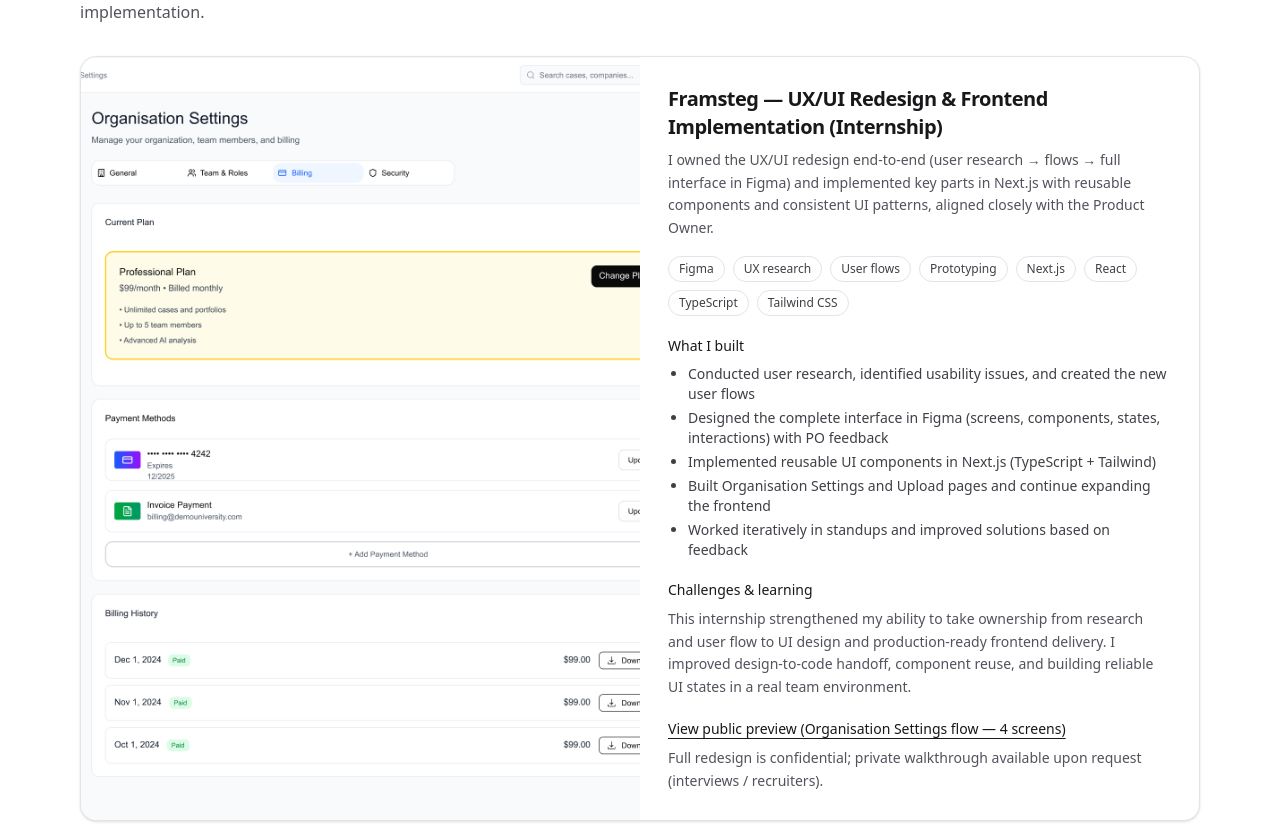
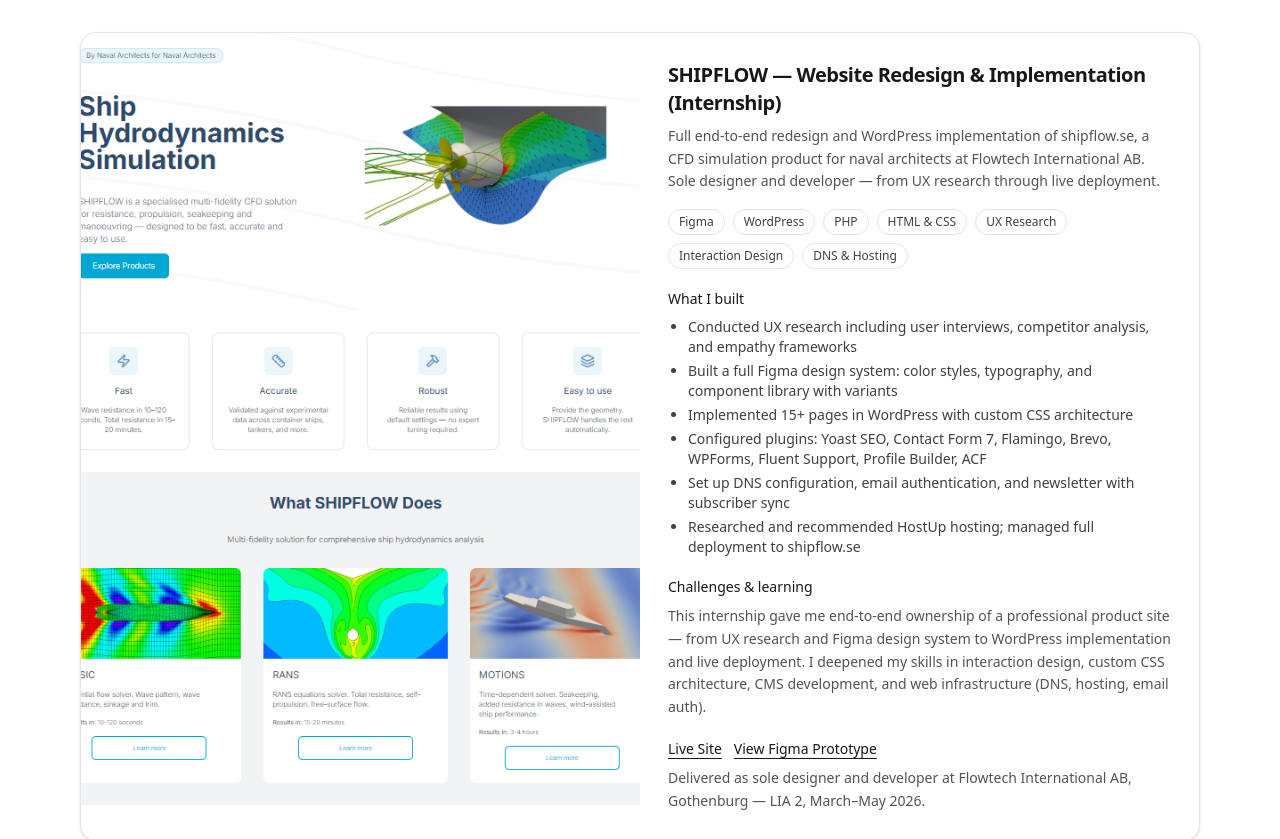
Before and after one commit to FBetulDemir/betul-portfolio, a Next.js app: page / in a window 1280 px wide. Shown: the part 744-1583 px from the top of the page. Built offline with nearby package versions, Linux system fonts and the light colour scheme.

Commit message:
Add new project "SHIPFLOW" with details and images; update skills section

```diff
--- a/app/components/Projects.tsx
+++ b/app/components/Projects.tsx
@@ -6,7 +6,7 @@
   title: string;
   description: string;
   image: string;
-  imageFit?: "cover" | "contain";
+  imagePosition?: string;
   tech: string[];
   bullets: string[];
   learning: string;
@@ -16,10 +16,50 @@
 
 const projects: Project[] = [
   {
+    title: "SHIPFLOW — Website Redesign & Implementation (Internship)",
+    description:
+      "Full end-to-end redesign and WordPress implementation of shipflow.se, a CFD simulation product for naval architects at Flowtech International AB. Sole designer and developer — from UX research through live deployment.",
+    image: "/projects/flowtech.png",
+    imagePosition: "top",
+    tech: [
+      "Figma",
+      "WordPress",
+      "PHP",
+      "HTML & CSS",
+      "UX Research",
+      "Interaction Design",
+      "DNS & Hosting",
+    ],
+    bullets: [
+      "Conducted UX research including user interviews, competitor analysis, and empathy frameworks",
+      "Built a full Figma design system: color styles, typography, and component library with variants",
+      "Implemented 15+ pages in WordPress with custom CSS architecture",
+      "Configured plugins: Yoast SEO, Contact Form 7, Flamingo, Brevo, WPForms, Fluent Support, Profile Builder, ACF",
+      "Set up DNS configuration, email authentication, and newsletter with subscriber sync",
+      "Researched and recommended HostUp hosting; managed full deployment to shipflow.se",
+    ],
+    learning:
+      "This internship gave me end-to-end ownership of a professional product site — from UX research and Figma design system to WordPress implementation and live deployment. I deepened my skills in interaction design, custom CSS architecture, CMS development, and web infrastructure (DNS, hosting, email auth).",
+    links: [
+      { label: "Live Site", href: "https://shipflow.se/" },
+      {
+        label: "View Figma Prototype",
+        href: "https://www.figma.com/proto/Io3wM3K8qWZKrRe4E5V75d/Flowtech?node-id=24-337&m=dev&scaling=scale-down&content-scaling=fixed&starting-point-node-id=24%3A337&page-id=0%3A1&show-proto-sidebar=1&t=zNurRvaGoc9YCr00-1",
+      },
+    ],
+    notes: [
+      {
+        text: "Delivered as sole designer and developer at Flowtech International AB, Gothenburg — LIA 2, March–May 2026.",
+      },
+    ],
+  },
+
+  {
     title: "Framsteg — UX/UI Redesign & Frontend Implementation (Internship)",
     description:
       "I owned the UX/UI redesign end-to-end  (user research → flows → full interface in Figma) and implemented key parts in Next.js with reusable components and consistent UI patterns, aligned closely with the Product Owner.",
     image: "/projects/figma-organisation.png",
+    imagePosition: "top",
     tech: [
       "Figma",
       "UX research",
@@ -57,7 +97,6 @@
     description:
       "A two-person household chore tracker where recurring chores are assigned points based on difficulty. Members complete chores, earn points, and compete on a leaderboard with weekly/monthly/all-time views.",
     image: "/projects/choresApp.png",
-    imageFit: "contain",
     tech: [
       "Next.js",
       "TypeScript",
@@ -171,8 +210,7 @@
           Selected Projects
         </h2>
         <p className="mt-2 text-zinc-600">
-          A focused selection of work demonstrating frontend development, UX
-          thinking, and practical product implementation.
+          Work spanning UX research, product design, and frontend development.
         </p>
       </div>
 
@@ -184,14 +222,12 @@
             <div className="grid gap-0 md:grid-cols-2">
               {/* Image placeholder */}
 
-              <div className="relative min-h-[220px] overflow-hidden rounded-t-2xl bg-zinc-100 md:rounded-l-2xl md:rounded-tr-none">
+              <div className="relative min-h-55 overflow-hidden rounded-t-2xl bg-zinc-100 md:rounded-l-2xl md:rounded-tr-none">
                 <Image
                   src={p.image}
                   alt={`${p.title} preview`}
                   fill
-                  className={
-                    p.imageFit === "contain" ? "object-contain" : "object-cover"
-                  }
+                  className={`object-cover ${p.imagePosition === "top" ? "object-top" : "object-center"}`}
                   sizes="(min-width: 768px) 50vw, 100vw"
                 />
               </div>
--- a/app/components/Skills.tsx
+++ b/app/components/Skills.tsx
@@ -41,6 +41,7 @@
               "HTML & CSS",
               "Tailwind CSS",
               "Responsive layout & design systems",
+              "WordPress (custom CSS, theme & plugin configuration)",
             ]}
           />
           <Block
@@ -67,8 +68,9 @@
           <Block
             title="UX & Collaboration"
             items={[
-              "Figma (wireframes, prototypes, UI)",
-              "User flow mapping",
+              "Figma (design systems, components, wireframes, prototypes)",
+              "UX research (user interviews, competitor analysis, empathy frameworks)",
+              "User flow & interaction design",
               "Accessibility basics",
               "Design-to-code handoff",
               "AI-assisted development workflow",
@@ -76,11 +78,19 @@
           />
         </div>
 
-        <div className="mt-10 rounded-2xl border border-zinc-200 bg-white p-6 shadow-sm">
-          <p className="text-sm text-zinc-700">
-            <span className="font-semibold text-zinc-900">Backend basics:</span>{" "}
-            Node.js/Express, REST APIs, CORS, Amazon DynamoDB
-          </p>
+        <div className="mt-10 space-y-3">
+          <div className="rounded-2xl border border-zinc-200 bg-white p-6 shadow-sm">
+            <p className="text-sm text-zinc-700">
+              <span className="font-semibold text-zinc-900">Backend basics:</span>{" "}
+              Node.js/Express, REST APIs, CORS, Amazon DynamoDB, PHP basics
+            </p>
+          </div>
+          <div className="rounded-2xl border border-zinc-200 bg-white p-6 shadow-sm">
+            <p className="text-sm text-zinc-700">
+              <span className="font-semibold text-zinc-900">Web infrastructure:</span>{" "}
+              DNS configuration, email authentication (SPF/DKIM), HostUp hosting, Brevo email marketing & subscriber sync
+            </p>
+          </div>
         </div>
       </div>
     </section>
```
Also changed, not shown: public/projects/flowtech.png (added), public/projects/shipflow.png (added).
